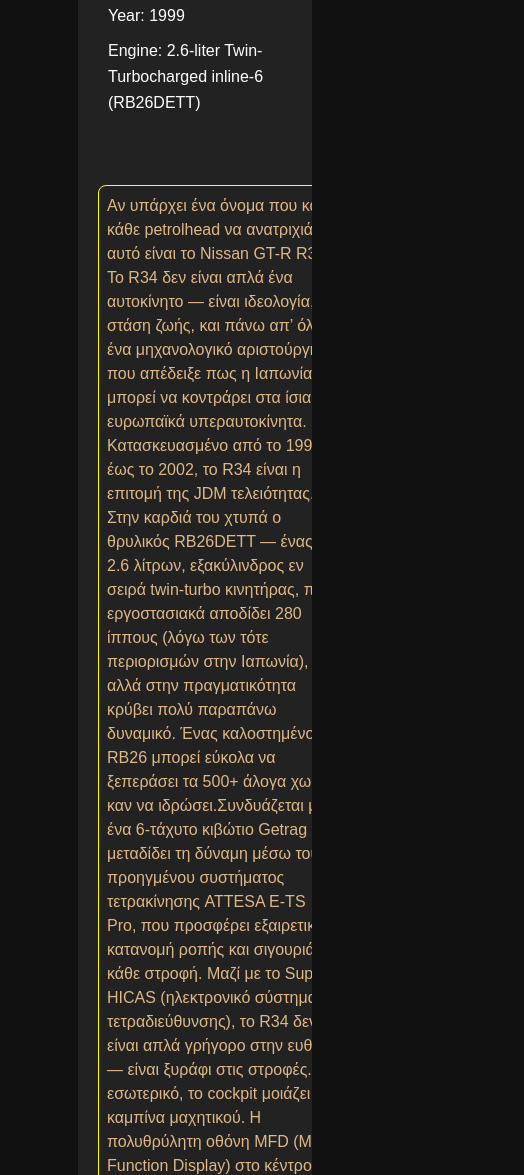
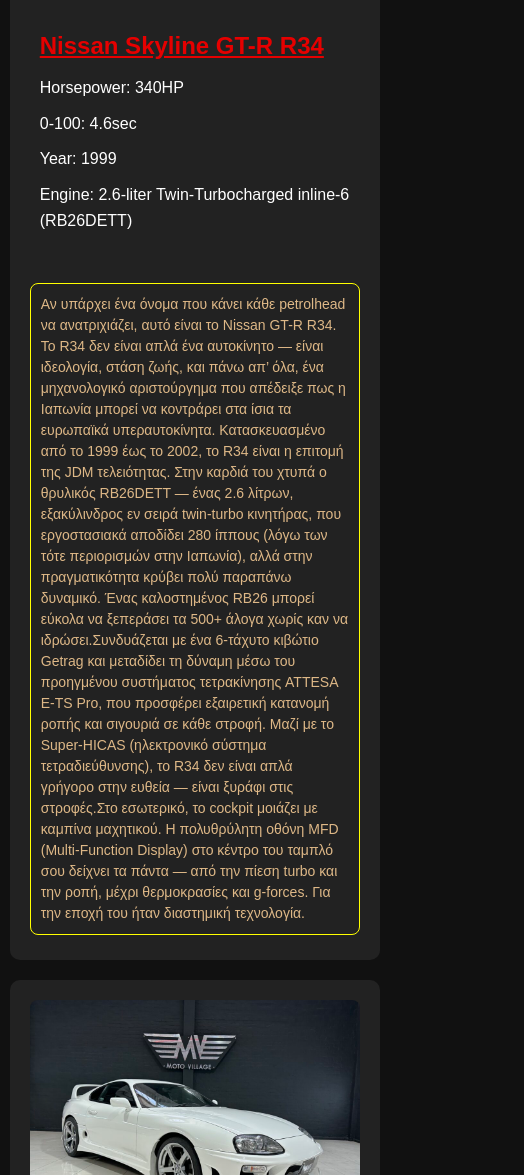
Before and after one commit to stavrosmourtikas/Racing-Legends, a plain HTML site: page index.html in a window 390 px wide. Shown: the part 825-2000 px from the top of the page, 524 px wide, since content can reach past the window. Drawn offline with Linux system fonts and the light colour scheme.

Commit message:
Update style.css

```diff
--- a/style.css
+++ b/style.css
@@ -221,3 +221,35 @@ p {
     width: 100px;
     text-align: center;
 }
+
+@media (max-width: 768px) {
+  .container {
+    width: 95%;
+  }
+
+  .car-layout {
+    flex-direction: column;
+    gap: 20px;
+  }
+
+  .left-side {
+    max-width: 100%;
+  }
+
+  .car-description {
+    min-width: 100%;
+    margin-top: 10px;
+    font-size: 15px;
+    word-wrap: break-word;
+  }
+
+  .car-info {
+    padding: 10px;
+  }
+
+  p {
+    font-size: 14px;
+    padding: 10px;
+    word-break: break-word;
+  }
+}
```
